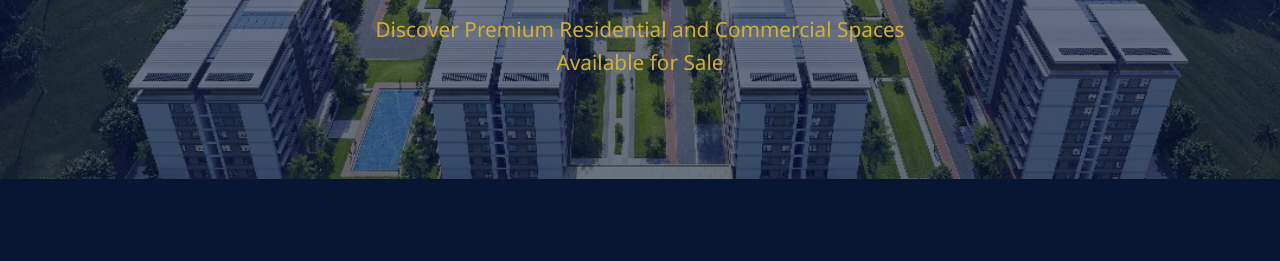
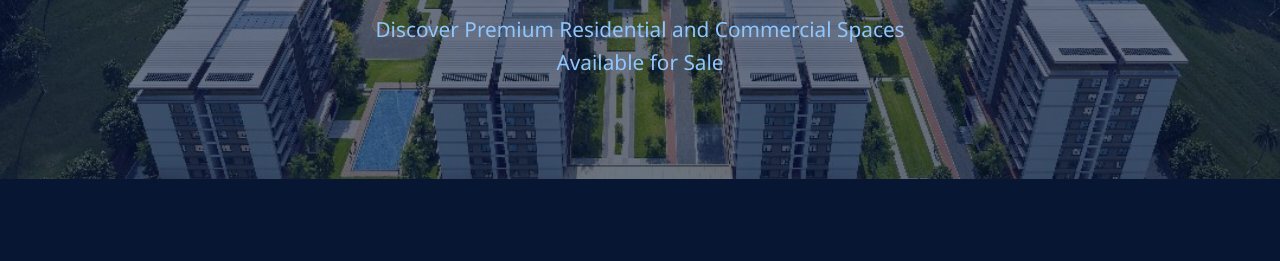
Before and after one commit to Kupoandy/baosenchinatown, a plain HTML site: page html/space.html in a window 1280 px wide. Shown: the part 313-574 px from the top of the page. Drawn offline with Linux system fonts and the light colour scheme.

Commit message:
hero content update

```diff
--- a/css/space.css
+++ b/css/space.css
@@ -17,7 +17,7 @@
 
 .hero-content p {
     font-size: 1.3rem;
-    color: var(--gold);
+    color: var(--cold);
     max-width: 600px;
     margin: 0 auto;
 }
```
